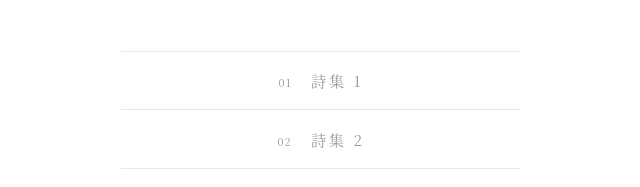
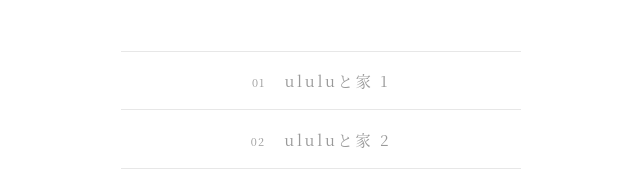
Before and after one commit to ululutoie-dev/ululutoie-shishu, a React (Vite) app: page / in a window 1280 px wide. Shown: the part 315-502 px from the top of the page, without its empty margins (319-959 px from the left). Built offline with nearby package versions, Linux system fonts and the light colour scheme.

Commit message:
Update songs.js

```diff
--- a/src/data/songs.js
+++ b/src/data/songs.js
@@ -26,8 +26,8 @@ export const book = {
 
 // 表紙の下に並ぶ詩集。新しい詩集はここに追加できます。
 export const collections = [
-  { id: 'shishu-1', order: 1, title: '詩集 1', subtitle: '詩集', theme: 'light' },
-  { id: 'shishu-2', order: 2, title: '詩集 2', subtitle: '詩集', theme: 'warm' },
+  { id: 'shishu-1', order: 1, title: 'ululuと家 1', subtitle: '詩集', theme: 'light' },
+  { id: 'shishu-2', order: 2, title: 'ululuと家 2', subtitle: '詩集', theme: 'warm' },
 ]
 
 export const songs = [
```
